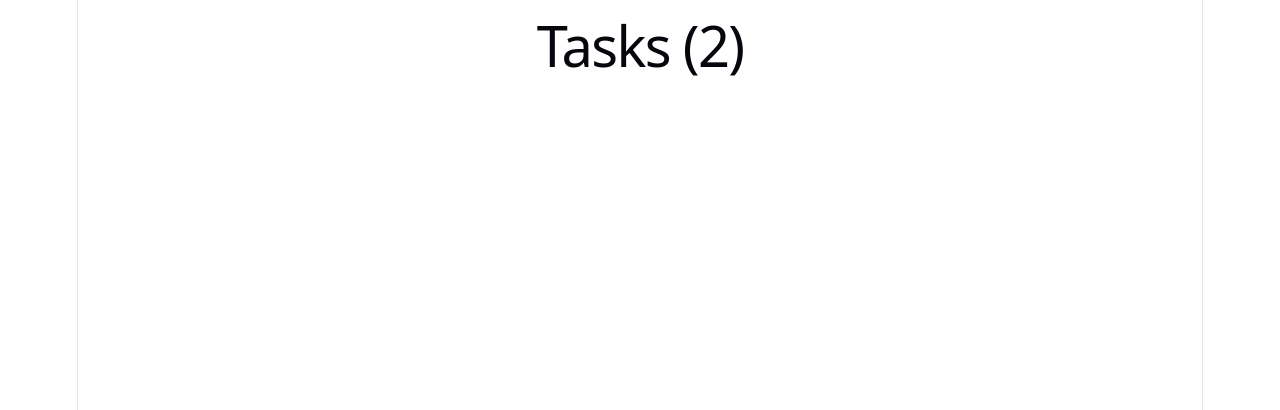
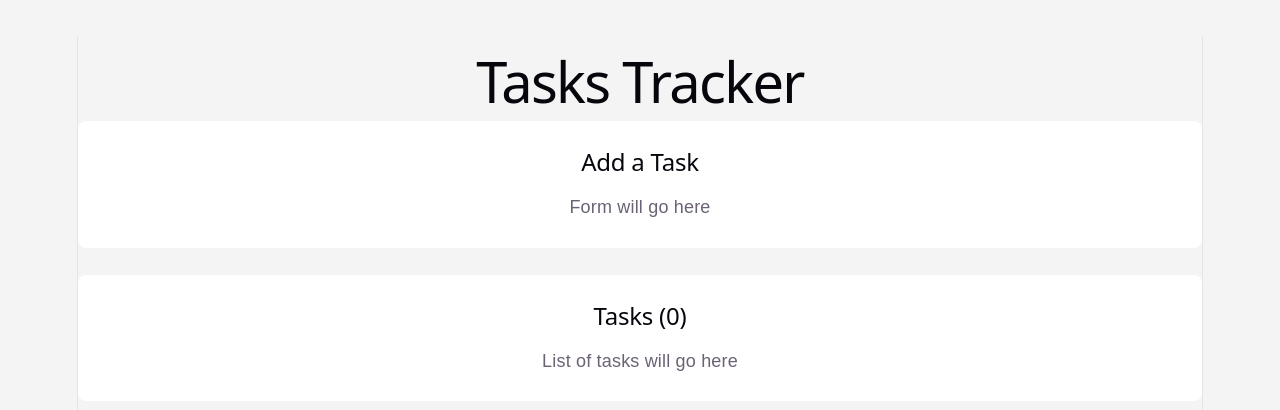
Before and after one commit to meganclapinski25/4320-state-management, a React (Vite) app: page / in a window 1280 px wide. Shown: the top 410 px of the page. Built offline with nearby package versions, Linux system fonts and the light colour scheme.

Commit message:
added basic styling and started layout

```diff
--- a/src/App.css
+++ b/src/App.css
@@ -1,184 +1,24 @@
-.counter {
-  font-size: 16px;
-  padding: 5px 10px;
-  border-radius: 5px;
-  color: var(--accent);
-  background: var(--accent-bg);
-  border: 2px solid transparent;
-  transition: border-color 0.3s;
-  margin-bottom: 24px;
-
-  &:hover {
-    border-color: var(--accent-border);
-  }
-  &:focus-visible {
-    outline: 2px solid var(--accent);
-    outline-offset: 2px;
-  }
+*{
+  box-sizing:border-box;
+  margin : 0;
+  padding: 0;
 }
 
-.hero {
-  position: relative;
-
-  .base,
-  .framework,
-  .vite {
-    inset-inline: 0;
-    margin: 0 auto;
-  }
-
-  .base {
-    width: 170px;
-    position: relative;
-    z-index: 0;
-  }
-
-  .framework,
-  .vite {
-    position: absolute;
-  }
-
-  .framework {
-    z-index: 1;
-    top: 34px;
-    height: 28px;
-    transform: perspective(2000px) rotateZ(300deg) rotateX(44deg) rotateY(39deg)
-      scale(1.4);
-  }
-
-  .vite {
-    z-index: 0;
-    top: 107px;
-    height: 26px;
-    width: auto;
-    transform: perspective(2000px) rotateZ(300deg) rotateX(40deg) rotateY(39deg)
-      scale(0.8);
-  }
+body {
+  font-family: sans-serif;
+  background: #f4f4f4;
+  padding: 2rem;
+}
+h1{
+  margin-bottom: 1.5rem;
 }
 
-#center {
-  display: flex;
-  flex-direction: column;
-  gap: 25px;
-  place-content: center;
-  place-items: center;
-  flex-grow: 1;
-
-  @media (max-width: 1024px) {
-    padding: 32px 20px 24px;
-    gap: 18px;
-  }
+section{
+  background: white;
+  border-radius:8px;
+  padding:1.5rem;
+  margin-bottom:1.5rem;
 }
-
-#next-steps {
-  display: flex;
-  border-top: 1px solid var(--border);
-  text-align: left;
-
-  & > div {
-    flex: 1 1 0;
-    padding: 32px;
-    @media (max-width: 1024px) {
-      padding: 24px 20px;
-    }
-  }
-
-  .icon {
-    margin-bottom: 16px;
-    width: 22px;
-    height: 22px;
-  }
-
-  @media (max-width: 1024px) {
-    flex-direction: column;
-    text-align: center;
-  }
+h2{
+  margin-bottom:1rem;
 }
-
-#docs {
-  border-right: 1px solid var(--border);
-
-  @media (max-width: 1024px) {
-    border-right: none;
-    border-bottom: 1px solid var(--border);
-  }
-}
-
-#next-steps ul {
-  list-style: none;
-  padding: 0;
-  display: flex;
-  gap: 8px;
-  margin: 32px 0 0;
-
-  .logo {
-    height: 18px;
-  }
-
-  a {
-    color: var(--text-h);
-    font-size: 16px;
-    border-radius: 6px;
-    background: var(--social-bg);
-    display: flex;
-    padding: 6px 12px;
-    align-items: center;
-    gap: 8px;
-    text-decoration: none;
-    transition: box-shadow 0.3s;
-
-    &:hover {
-      box-shadow: var(--shadow);
-    }
-    .button-icon {
-      height: 18px;
-      width: 18px;
-    }
-  }
-
-  @media (max-width: 1024px) {
-    margin-top: 20px;
-    flex-wrap: wrap;
-    justify-content: center;
-
-    li {
-      flex: 1 1 calc(50% - 8px);
-    }
-
-    a {
-      width: 100%;
-      justify-content: center;
-      box-sizing: border-box;
-    }
-  }
-}
-
-#spacer {
-  height: 88px;
-  border-top: 1px solid var(--border);
-  @media (max-width: 1024px) {
-    height: 48px;
-  }
-}
-
-.ticks {
-  position: relative;
-  width: 100%;
-
-  &::before,
-  &::after {
-    content: '';
-    position: absolute;
-    top: -4.5px;
-    border: 5px solid transparent;
-  }
-
-  &::before {
-    left: 0;
-    border-left-color: var(--border);
-  }
-  &::after {
-    right: 0;
-    border-right-color: var(--border);
-  }
-}
--- a/src/App.jsx
+++ b/src/App.jsx
@@ -17,13 +17,17 @@ function App() {
 
   return (
     <div>
-      <h1>Tasks ({tasks.length})</h1>
-      {tasks.map(task => (
-        <div key={task.id}>
-          <p>{task.title}</p>
-          <p>{task.status}</p>
-        </div>
-      ))}
+      <h1>Tasks Tracker</h1>
+
+      <section>
+          <h2> Add a Task</h2>
+          <p>Form will go here</p>
+      </section>
+
+      <section>
+        <h2> Tasks (0) </h2>
+        <p>List of tasks will go here </p>
+      </section>
     </div>
   )
 
```
